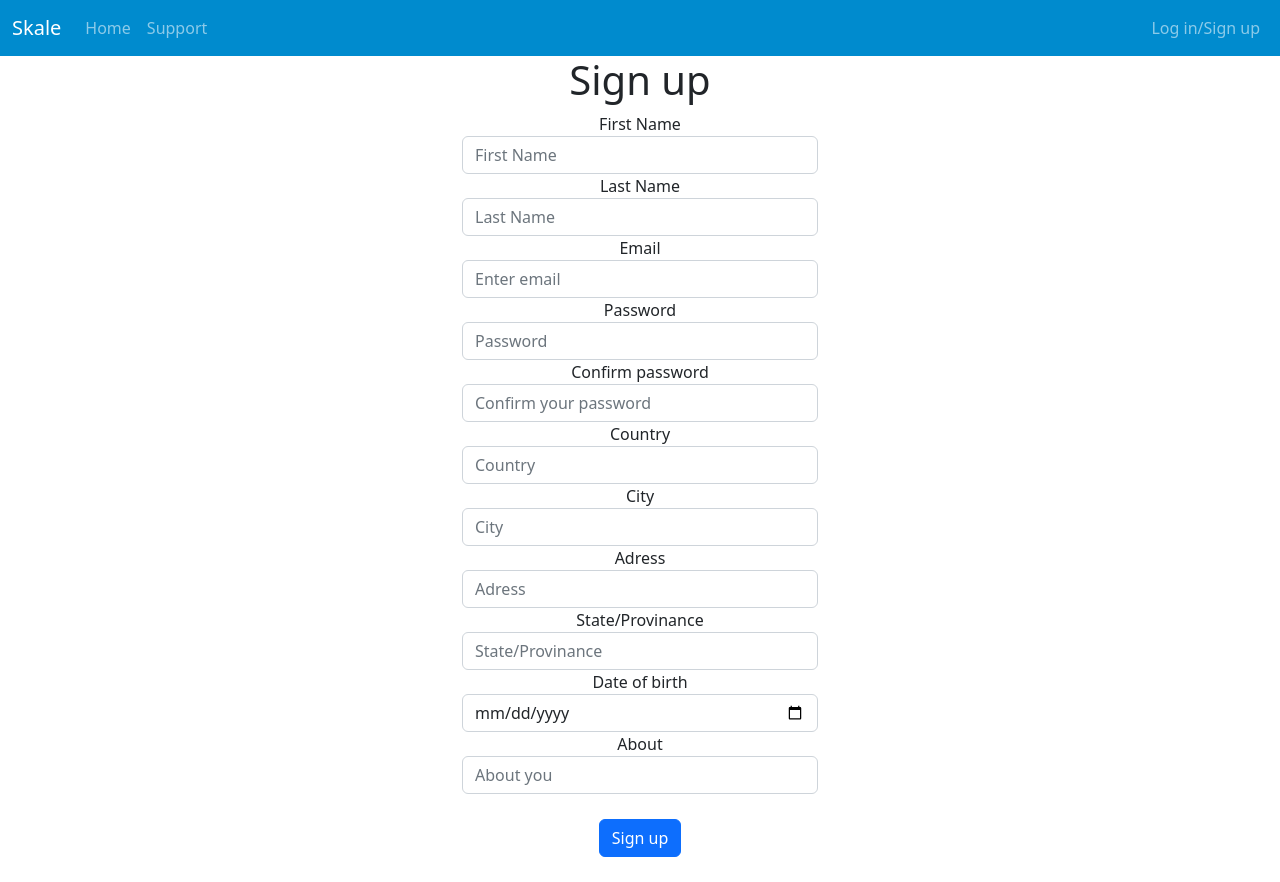
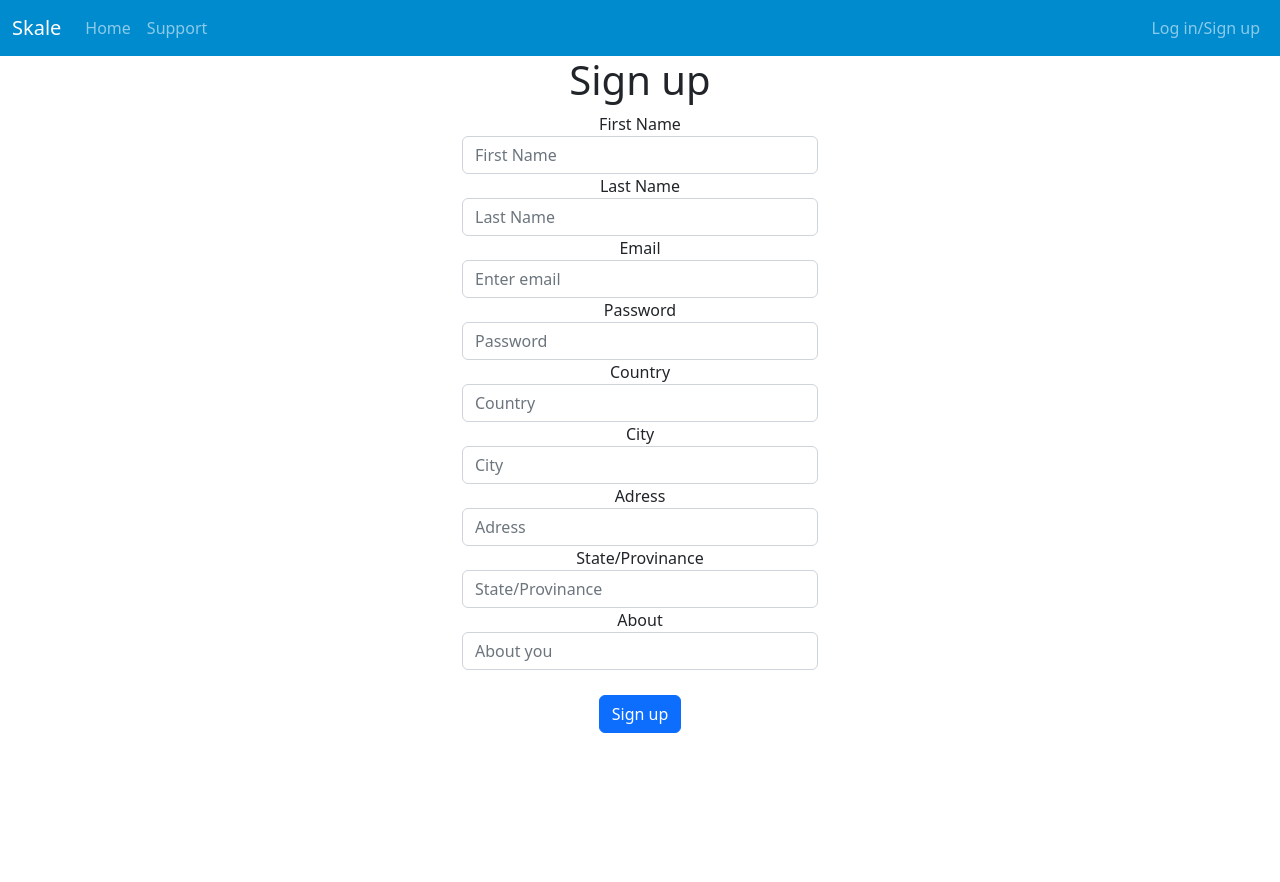
Before and after one commit to MatejKurevija/wafrontend, a Vue app: page /Registracija in a window 1280 px wide. After the commit the page ends 800 px from the top, so only its background shows below. Built offline with nearby package versions, Linux system fonts and the light colour scheme.

Commit message:
Update Registracija.vue

```diff
--- a/src/views/Registracija.vue
+++ b/src/views/Registracija.vue
@@ -53,17 +53,7 @@
                 required
               />
             </div>
-            <div class="form group">
-              <label for="exampleInputCPassword">Confirm password</label>
-              <input
-                type="password"
-                class="form-control"
-                v-model="cpassword"
-                id="exampleInputCPassword"
-                placeholder="Confirm your password"
-                required
-              />
-            </div>
+
             <div class="form group">
               <label for="exampleInputCountry">Country</label>
               <input
@@ -107,19 +97,7 @@
                   required
                 />
               </div>
-              <div class="form group">
-                <label for="exampleInputDate">Date of birth</label>
-                <input
-                  type="Date"
-                  class="form-control"
-                  min="1900-01-01"
-                  max="2010-01-01"
-                  v-model="dateofb"
-                  id="exampleInputDate"
-                  placeholder="Date Of birth"
-                  required
-                />
-              </div>
+
               <div class="form group">
                 <label for="exampleInputabout_">About</label>
                 <input
@@ -155,7 +133,7 @@ export default {
       lastname: "",
       username: "",
       password: "",
-      cpassword: "",
+
       country: "",
       city: "",
       state: "",
@@ -185,7 +163,7 @@ export default {
         this.adress,
         this.lastname
       );
-      this.$router.replace("/Login");
+      this.$router.replace("/Store");
     },
   },
 };
```
